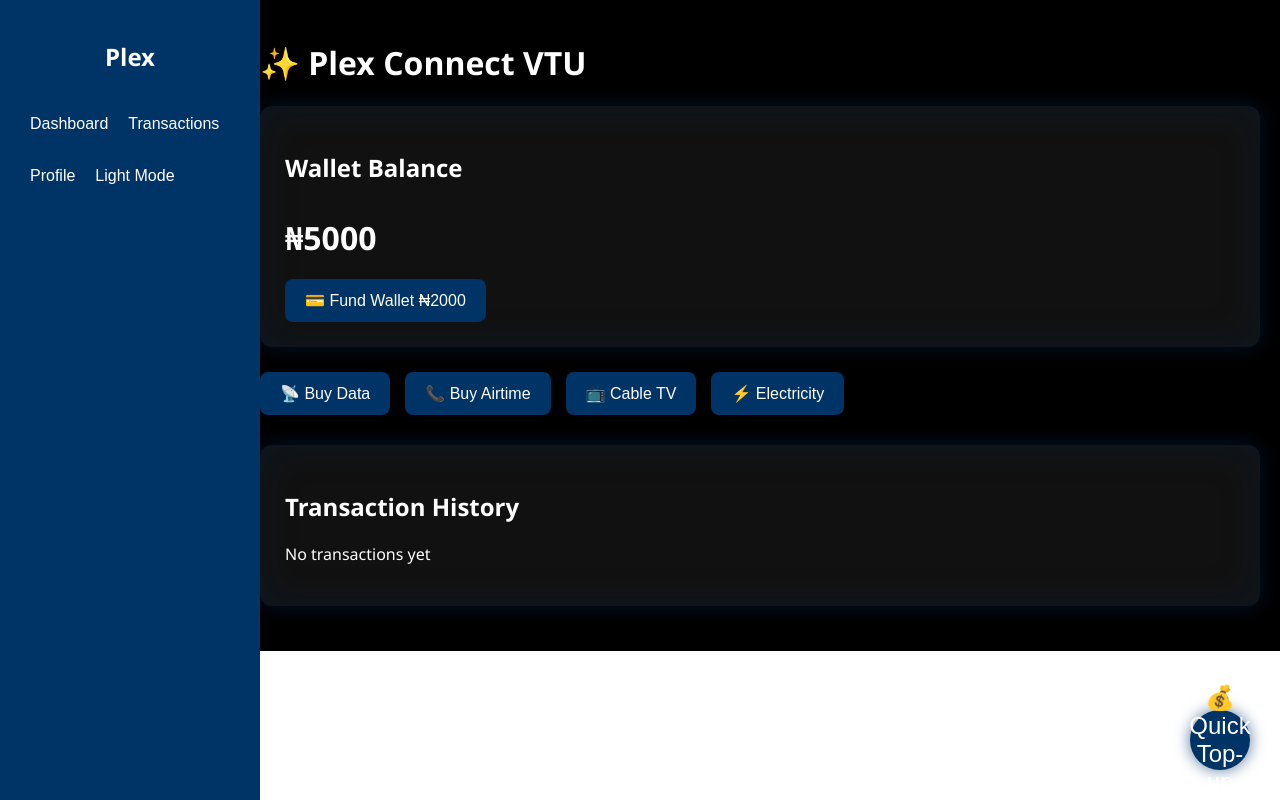
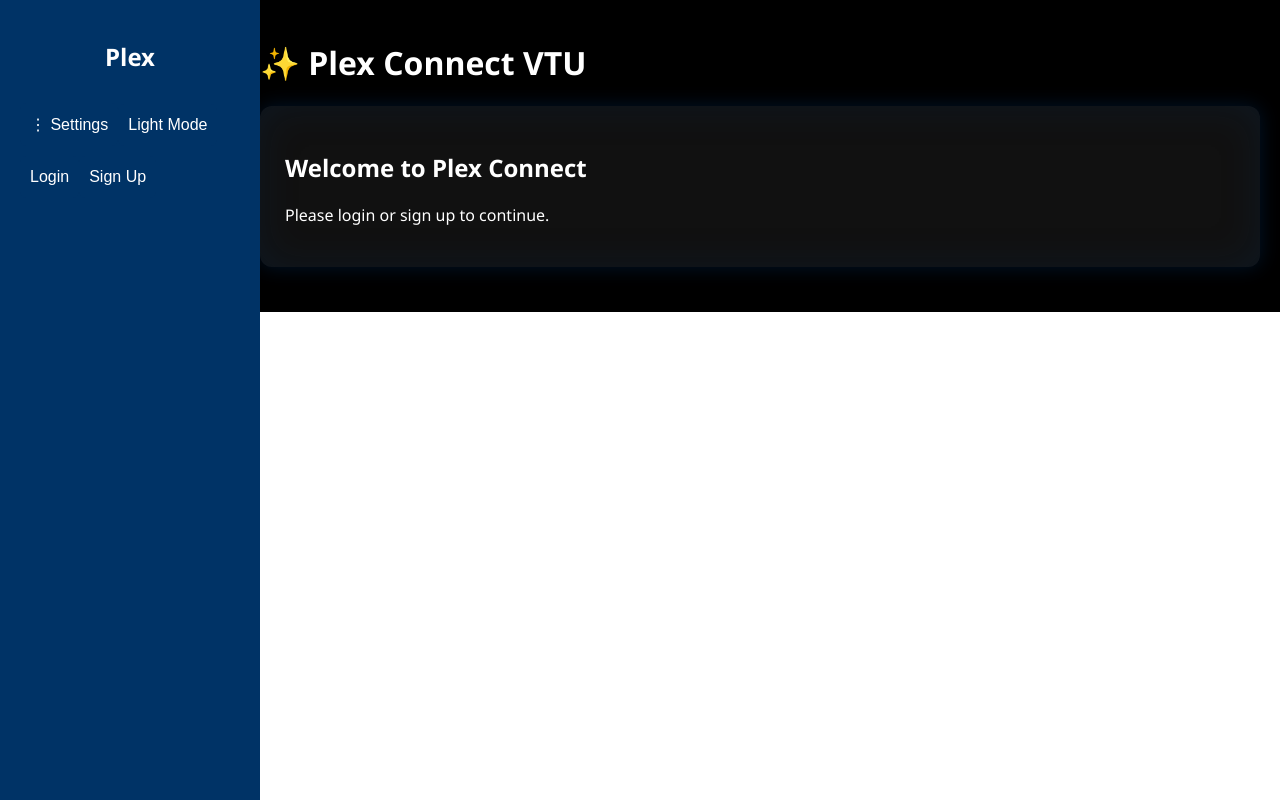
Before and after one commit to PApi0987/plex-connect-frontend, a React app: page / in a window 1280 px wide. Built offline with nearby package versions, Linux system fonts and the light colour scheme.

Commit message:
Update App.js

```diff
--- a/src/App.js
+++ b/src/App.js
@@ -1,38 +1,36 @@
 import React, { useState } from "react";
 import "./styles.css";
 
-// 🔗 FAKE BACKEND URL (for now)
 const backendURL = "https://fake-plex-backend.com";
 
 function App() {
+  // Wallet & Transactions
   const [wallet, setWallet] = useState(5000);
   const [transactions, setTransactions] = useState([]);
-  const [response, setResponse] = useState(null);
-  const [loading, setLoading] = useState(false);
+
+  // UI States
   const [darkMode, setDarkMode] = useState(true);
   const [notifications, setNotifications] = useState([]);
+  const [modal, setModal] = useState(null); // "login" | "signup" | "settings"
+
+  // Auth state
+  const [user, setUser] = useState(null);
+  const [authData, setAuthData] = useState({ email: "", password: "", name: "" });
+
+  // 🔔 Notifications
+  const addNotification = (msg) => {
+    const id = Date.now();
+    setNotifications(prev => [...prev, { id, msg }]);
+    setTimeout(() => setNotifications(prev => prev.filter(n => n.id !== id)), 4000);
+  };
 
   // 💳 FUND WALLET
-  const fundWallet = async () => {
-    setLoading(true);
-    try {
-      // Simulate API call
-      await new Promise(r => setTimeout(r, 1000));
-      const amount = 2000;
+  const fundWallet = (amount = 2000) => {
     setWallet(prev => prev + amount);
-      setTransactions(prev => [
-        { service: "WALLET FUNDING", amount, date: new Date().toLocaleString() },
-        ...prev,
-      ]);
     addNotification(`Wallet funded: ₦${amount}`);
-    } catch (err) {
-      addNotification("Wallet funding failed ❌");
-    } finally {
-      setLoading(false);
-    }
   };
 
-  // 🔄 GENERIC BUY SERVICE
+  // 🔄 BUY SERVICE
   const buy = (service, amount) => {
     if (wallet < amount) {
       addNotification("❌ Insufficient wallet balance");
@@ -46,50 +44,66 @@ function App() {
     addNotification(`Purchased ${service}: ₦${amount}`);
   };
 
-  // 🔔 Add notification
-  const addNotification = (msg) => {
-    const id = Date.now();
-    setNotifications(prev => [...prev, { id, msg }]);
-    setTimeout(() => {
-      setNotifications(prev => prev.filter(n => n.id !== id));
-    }, 4000); // auto remove after 4s
+  // 🔑 LOGIN / SIGNUP MOCK
+  const handleAuth = (type) => {
+    if (type === "login") {
+      if (!authData.email || !authData.password) return addNotification("Fill all fields");
+      setUser({ name: "John Doe", email: authData.email });
+      addNotification("✅ Logged in successfully");
+    } else if (type === "signup") {
+      if (!authData.name || !authData.email || !authData.password) return addNotification("Fill all fields");
+      setUser({ name: authData.name, email: authData.email });
+      addNotification("✅ Account created successfully");
+    }
+    setModal(null);
+    setAuthData({ name: "", email: "", password: "" });
+  };
+
+  // 🔓 LOGOUT
+  const logout = () => {
+    setUser(null);
+    addNotification("Logged out");
   };
 
   return (
     <div className={`app ${darkMode ? "dark-mode" : "light-mode"}`}>
       {/* Notifications */}
       <div className="notifications">
-        {notifications.map(n => (
-          <div key={n.id} className="notification">{n.msg}</div>
-        ))}
+        {notifications.map(n => <div key={n.id} className="notification">{n.msg}</div>)}
       </div>
 
       {/* Sidebar */}
       <div className="sidebar">
         <h2>Plex</h2>
         <nav>
-          <button>Dashboard</button>
-          <button>Transactions</button>
-          <button>Profile</button>
+          <button onClick={() => setModal("settings")}>⋮ Settings</button>
           <button onClick={() => setDarkMode(prev => !prev)}>
             {darkMode ? "Light Mode" : "Dark Mode"}
           </button>
+          {user ? (
+            <button onClick={logout}>Logout</button>
+          ) : (
+            <>
+              <button onClick={() => setModal("login")}>Login</button>
+              <button onClick={() => setModal("signup")}>Sign Up</button>
+            </>
+          )}
         </nav>
       </div>
 
-      {/* Main */}
+      {/* Main Content */}
       <div className="main-content">
         <header>
           <h1>✨ Plex Connect VTU</h1>
         </header>
 
+        {user && (
+          <>
             {/* Wallet */}
             <div className="card wallet-card">
               <h2>Wallet Balance</h2>
               <p className="wallet">₦{wallet}</p>
-          <button onClick={fundWallet} disabled={loading}>
-            {loading ? "⏳ Processing..." : "💳 Fund Wallet ₦2000"}
-          </button>
+              <button onClick={() => fundWallet()}>💳 Fund Wallet ₦2000</button>
             </div>
 
             {/* Quick actions */}
@@ -112,18 +126,76 @@ function App() {
                 ))}
               </ul>
             </div>
+          </>
+        )}
 
-        {/* API Response */}
-        {response && (
+        {!user && (
           <div className="card">
-            <h2>API Response</h2>
-            <pre>{JSON.stringify(response, null, 2)}</pre>
+            <h2>Welcome to Plex Connect</h2>
+            <p>Please login or sign up to continue.</p>
           </div>
         )}
 
         {/* Floating Action Button */}
-        <button className="fab" onClick={fundWallet}>💰 Quick Top-up</button>
+        {user && <button className="fab" onClick={() => fundWallet()}>💰 Top-up</button>}
       </div>
+
+      {/* Modals */}
+      {modal && (
+        <div className="modal-backdrop" onClick={() => setModal(null)}>
+          <div className="modal" onClick={e => e.stopPropagation()}>
+            {modal === "login" && (
+              <>
+                <h2>Login</h2>
+                <input
+                  type="email"
+                  placeholder="Email"
+                  value={authData.email}
+                  onChange={e => setAuthData({...authData, email: e.target.value})}
+                />
+                <input
+                  type="password"
+                  placeholder="Password"
+                  value={authData.password}
+                  onChange={e => setAuthData({...authData, password: e.target.value})}
+                />
+                <button onClick={() => handleAuth("login")}>Login</button>
+              </>
+            )}
+            {modal === "signup" && (
+              <>
+                <h2>Sign Up</h2>
+                <input
+                  type="text"
+                  placeholder="Full Name"
+                  value={authData.name}
+                  onChange={e => setAuthData({...authData, name: e.target.value})}
+                />
+                <input
+                  type="email"
+                  placeholder="Email"
+                  value={authData.email}
+                  onChange={e => setAuthData({...authData, email: e.target.value})}
+                />
+                <input
+                  type="password"
+                  placeholder="Password"
+                  value={authData.password}
+                  onChange={e => setAuthData({...authData, password: e.target.value})}
+                />
+                <button onClick={() => handleAuth("signup")}>Sign Up</button>
+              </>
+            )}
+            {modal === "settings" && (
+              <>
+                <h2>Settings</h2>
+                <button onClick={logout}>Logout</button>
+                <button onClick={() => setModal(null)}>Close</button>
+              </>
+            )}
+          </div>
+        </div>
+      )}
     </div>
   );
 }
```
Lines whose indentation alone changed are shown as unchanged.
